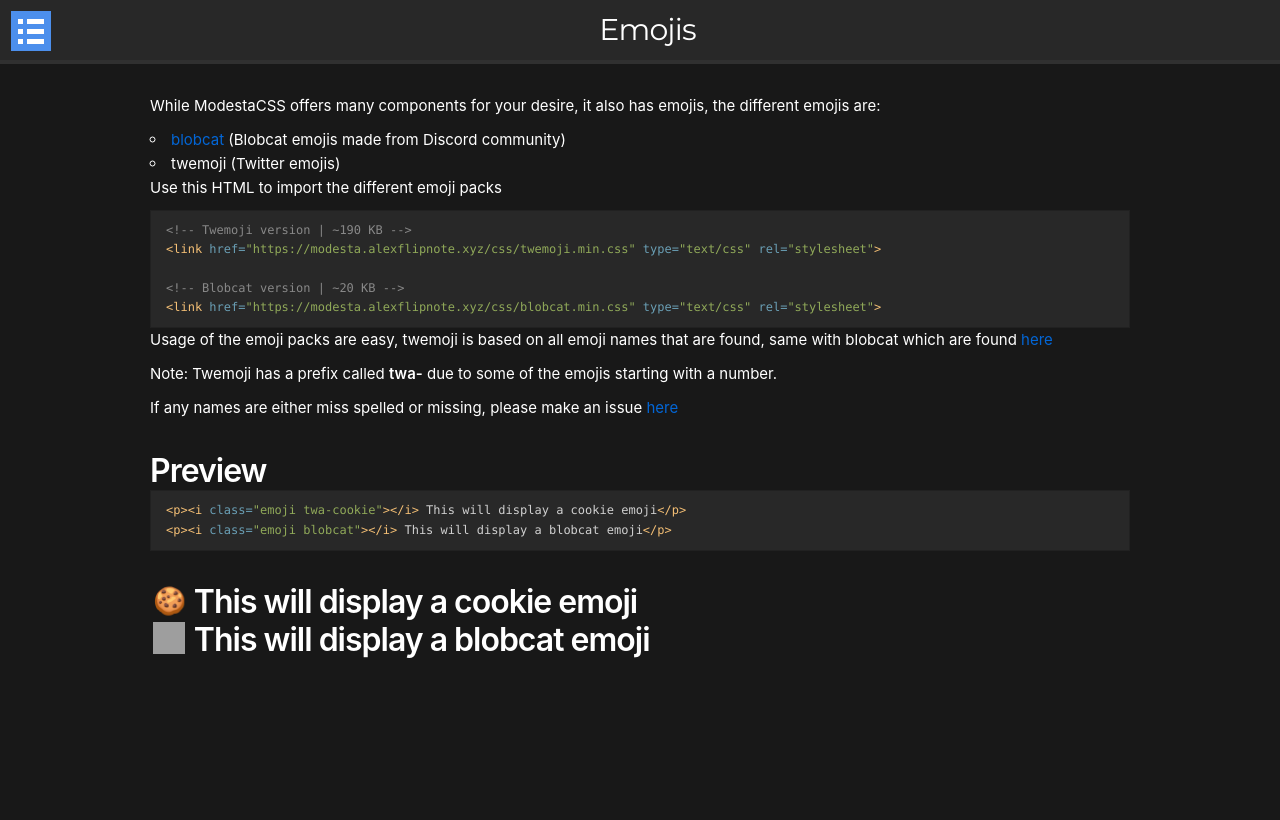
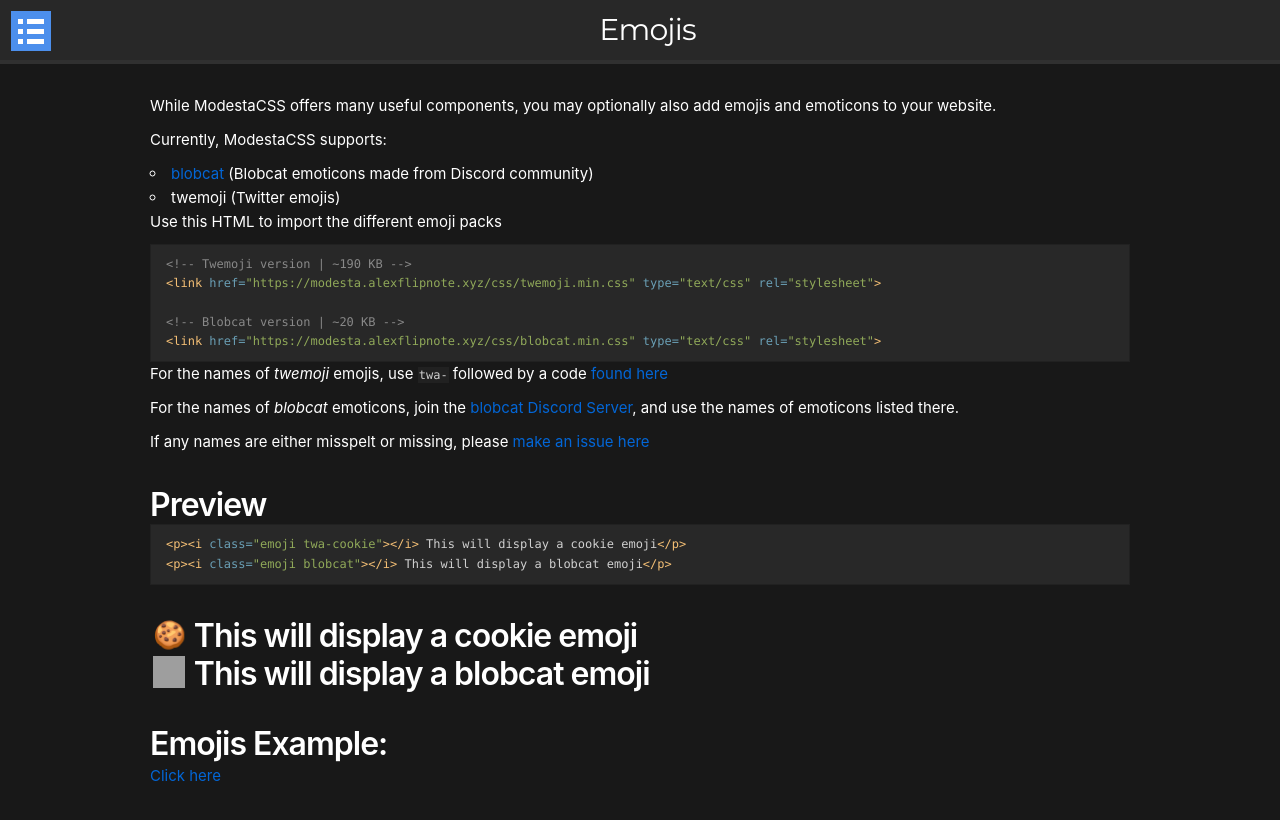
Before and after one commit to AlexFlipnote/Modesta, a Jekyll site: the page built from _pages/docs/emojis.md, in a window 1280 px wide. Shown: the top 820 px of the page. Built offline with Jekyll 4.4.1, drawn with Linux system fonts in a browser that asks for light colours; emoji names are drawn with the system emoji font; grey boxes are pictures that could not be loaded.

Commit message:
Link to preview, and make it easier to find twa- prefix emojis (#10)
* Temp remove CNAME, hopefully fix emojis page

* Restore CNAME after testing

````diff
--- a/_pages/docs/emojis.md
+++ b/_pages/docs/emojis.md
@@ -5,8 +5,11 @@
 title: Emojis
 description: Decorate your website with emojis~
 ---
-While ModestaCSS offers many components for your desire, it also has emojis, the different emojis are:
-- [blobcat](https://discord.gg/nG8fy52) (Blobcat emojis made from Discord community)
+
+While ModestaCSS offers many useful components, you may optionally also add emojis and emoticons to your website.
+
+Currently, ModestaCSS supports:
+- [blobcat](https://discord.gg/nG8fy52) (Blobcat emoticons made from Discord community)
 - twemoji (Twitter emojis)
 
 Use this HTML to import the different emoji packs
@@ -18,16 +21,20 @@
 <link href="https://modesta.alexflipnote.xyz/css/blobcat.min.css" type="text/css" rel="stylesheet">
 ```
 
-Usage of the emoji packs are easy, twemoji is based on all emoji names that are found, same with blobcat which are found [here](https://discord.gg/nG8fy52)
+For the names of _twemoji_ emojis, use `twa-` followed by a code [found here](https://github.com/AlexFlipnote/ModestaCSS/blob/master/scss/assets/_emoji-map.scss)
 
-Note: Twemoji has a prefix called **twa-** due to some of the emojis starting with a number.
+For the names of _blobcat_ emoticons, join the [blobcat Discord Server](https://discord.gg/nG8fy52), and use the names of emoticons listed there.
 
-If any names are either miss spelled or missing, please make an issue [here](https://github.com/AlexFlipnote/ModestaCSS/issues)
+If any names are either misspelt or missing, please [make an issue here](https://github.com/AlexFlipnote/ModestaCSS/issues)
 
 # Preview
 ```html
 <p><i class="emoji twa-cookie"></i> This will display a cookie emoji</p>
 <p><i class="emoji blobcat"></i> This will display a blobcat emoji</p>
 ```
+
 <h1><i class="emoji twa-cookie"></i> This will display a cookie emoji</h1>
 <h1 class="no-margin"><i class="emoji blobcat"></i> This will display a blobcat emoji</h1>
+
+# Emojis Example:
+[Click here](../examples/emojis)
````
Also changed, not shown: _pages/examples/emojis.html (+2 -7 lines).
